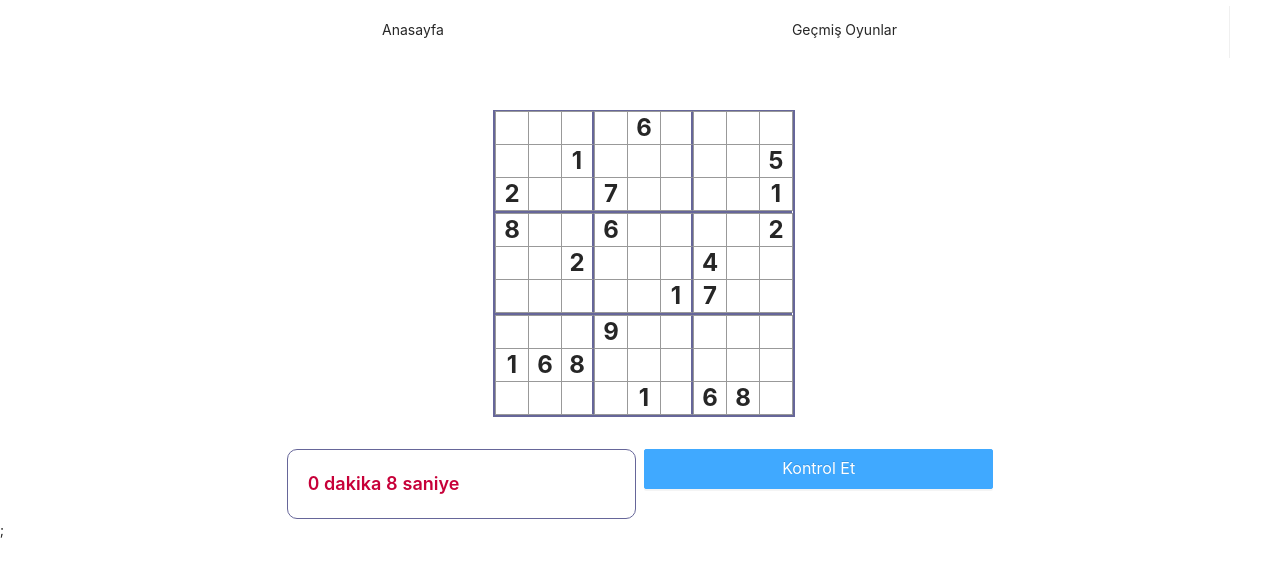
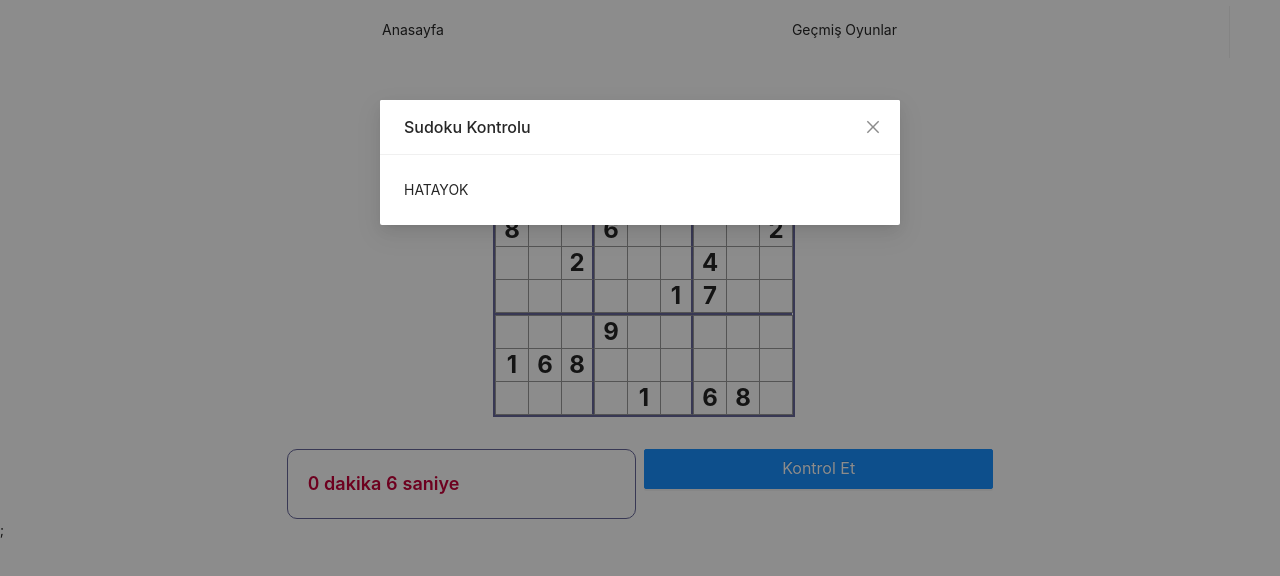
Before and after one commit to gucal/sudoku-app, a Next.js app: page /gamepage/1 in a window 1280 px wide. Both pictures are taken after a click on the button "Kontrol Et". Shown: the top 576 px of the page. Built offline with nearby package versions, Linux system fonts and the light colour scheme.

Commit message:
control modal

```diff
--- a/pages/gamepage/[id].js
+++ b/pages/gamepage/[id].js
@@ -1,5 +1,5 @@
 import React, { useState, useEffect } from 'react';
-import { Row, Col, Button } from 'antd';
+import { Row, Col, Button, Modal } from 'antd';
 import Board from '../../components/Gamepage/Board.js';
 import GameData from '../../data/game.json';
 
@@ -10,6 +10,8 @@ function Game() {
   const [history, setHistory] = useState([{}]);
   const [timer, setTimer] = useState(0);
   const [timerStop, setTimerStop] = useState(false);
+  const [controlModalVisible, setControlModalVisible] = useState(false);
+  const [controlError, setControlError] = useState(false);
 
   useEffect(() => {
     if (GameData) {
@@ -68,7 +70,6 @@ function Game() {
     let errorMessage = false;
     const historyVar = history.slice();
     const currentCells = historyVar.slice(historyVar.length - 1);
-
     if (isNaN(inputValue)) {
       e.target.value = '';
       return null;
@@ -169,8 +170,14 @@ function Game() {
   const errorControl = () => {
     for (let index = 0; index < cellsState.length; index++) {
       if (cellsState[index].error) {
-        return alert('err');
+        setControlError(true);
+        setControlModalVisible(true);
+        setTimerStop(false);
+        return null;
       }
+      setTimerStop(true);
+      setControlError(false);
+      setControlModalVisible(true);
     }
   };
 
@@ -214,6 +221,14 @@ function Game() {
                 Kontrol Et
               </Button>
             </Col>
+            <Modal
+              title="Sudoku Kontrolu"
+              onCancel={() => setControlModalVisible(false)}
+              footer={false}
+              visible={controlModalVisible}
+            >
+              {controlError ? 'HATA!' : 'HATAYOK'}
+            </Modal>
           </Row>
         </Col>
       </Row>
```
